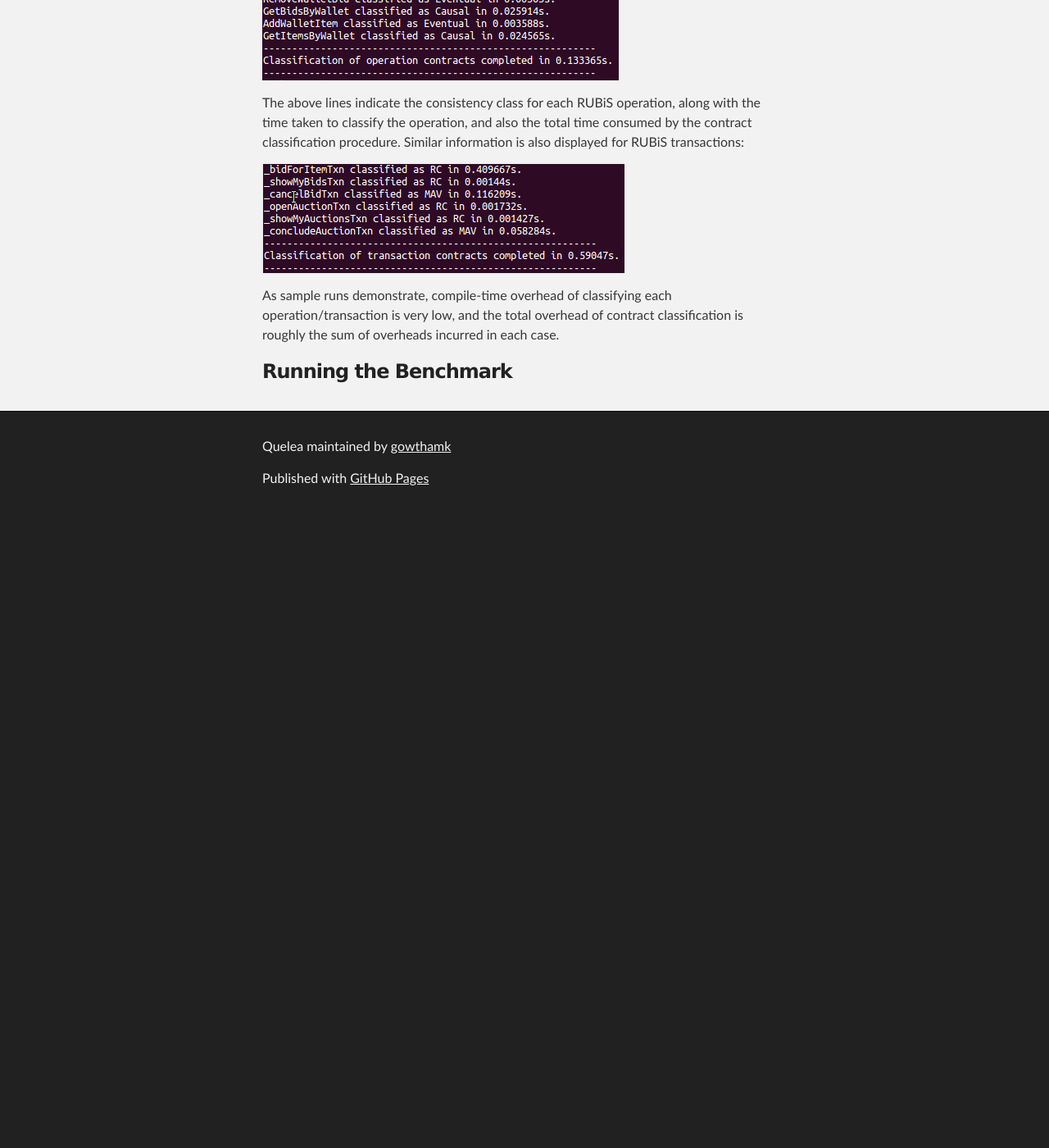
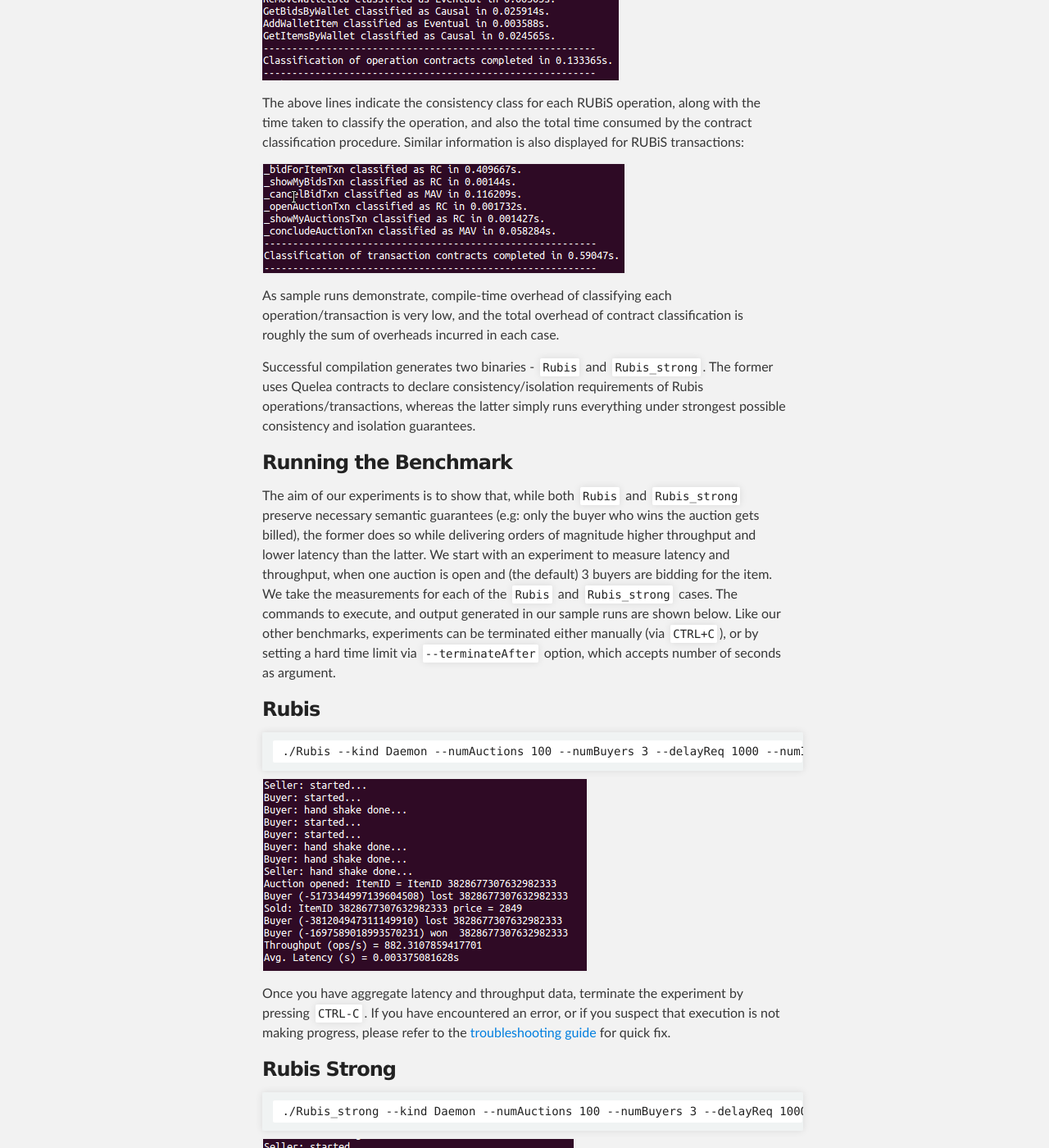
Before and after one commit to kayceesrk/Quelea, a Jekyll site: the page built from _posts/2015-02-11-rubis-test.markdown, in a window 1280 px wide and 1400 px high, scrolled down 933 px. Shown: the whole window at 82% size. Built offline with Jekyll 4.4.1, drawn with Linux system fonts in a browser that asks for light colours; before the commit the page ends 1563 px from its top, so only the background shows below that; some of the changed text lies outside the part shown.

Commit message:
Rubis test page completed.

```diff
--- a/_posts/2015-02-11-rubis-test.markdown
+++ b/_posts/2015-02-11-rubis-test.markdown
@@ -37,4 +37,53 @@ As sample runs demonstrate, compile-time overhead of classifying each
 operation/transaction is very low, and the total overhead of contract
 classification is roughly the sum of overheads incurred in each case.
 
+Successful compilation generates two binaries - `Rubis` and
+`Rubis_strong`. The former uses Quelea contracts to declare
+consistency/isolation requirements of Rubis operations/transactions,
+whereas the latter simply runs everything under strongest possible
+consistency and isolation guarantees.
+
 ### Running the Benchmark
+
+The aim of our experiments is to show that, while both `Rubis` and
+`Rubis_strong` preserve necessary semantic guarantees (e.g: only the
+buyer who wins the auction gets billed), the former does so while
+delivering orders of magnitude higher throughput and lower latency
+than the latter. We start with an experiment to measure latency and
+throughput, when one auction is open and (the default) 3 buyers are
+bidding for the item.  We take the measurements for each of the
+`Rubis` and `Rubis_strong` cases. The commands to execute, and output
+generated in our sample runs are shown below.  Like our other
+benchmarks, experiments can be terminated either manually (via
+`CTRL+C`), or by setting a hard time limit via `--terminateAfter`
+option, which accepts number of seconds as argument.
+
+### Rubis
+
+     ./Rubis --kind Daemon --numAuctions 100 --numBuyers 3 --delayReq 1000 --numItems 1
+
+![rubis-q1]({{ site.baseurl }}/assets/rubis-q1.png)
+
+Once you have aggregate latency and throughput data, terminate the
+experiment by pressing `CTRL-C`. If you have encountered an error, or
+if you suspect that execution is not making progress, please refer to
+the [troubleshooting guide]({{ site.baseurl }}/troubleshooting.html)
+for quick fix.
+
+### Rubis Strong
+
+     ./Rubis_strong --kind Daemon --numAuctions 100 --numBuyers 3 --delayReq 1000 --numItems 1
+
+![rubis-sc1]({{ site.baseurl }}/assets/rubis-sc1.png)
+
+We now repeat experiments after increasing the number of concurrent
+auctions to 8, and number of buyers per auction to 10. Screenshots
+capturing measurements for sample runs are shown below:
+
+### Rubis
+
+![rubis-q-8-10]({{ site.baseurl }}/assets/rubis-q-8-10.png)
+
+### Rubis Strong
+
+![rubis-sc-8-10]({{ site.baseurl }}/assets/rubis-sc-8-10.png)
```
Also changed, not shown: assets/rubis-q-8-10.png (added), assets/rubis-q1.png (added), assets/rubis-q12.png (added), assets/rubis-q2.png (added), assets/rubis-q4.png (added), assets/rubis-sc-8-10.png (added), assets/rubis-sc1.png (added).
